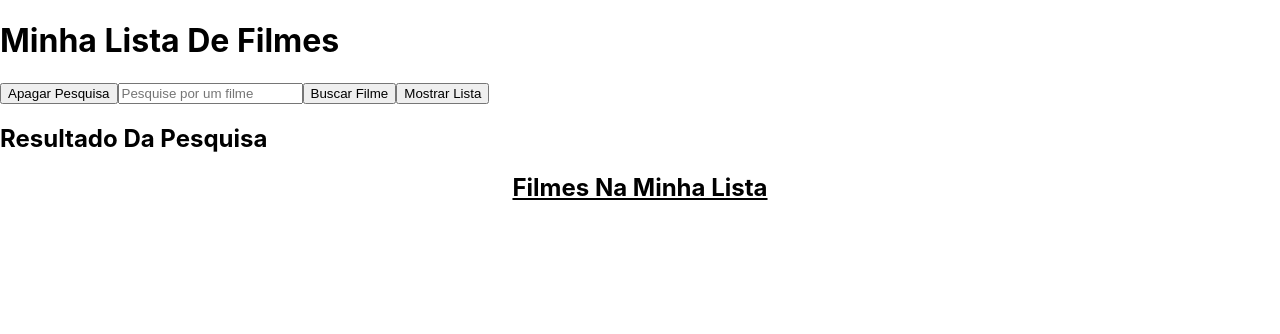
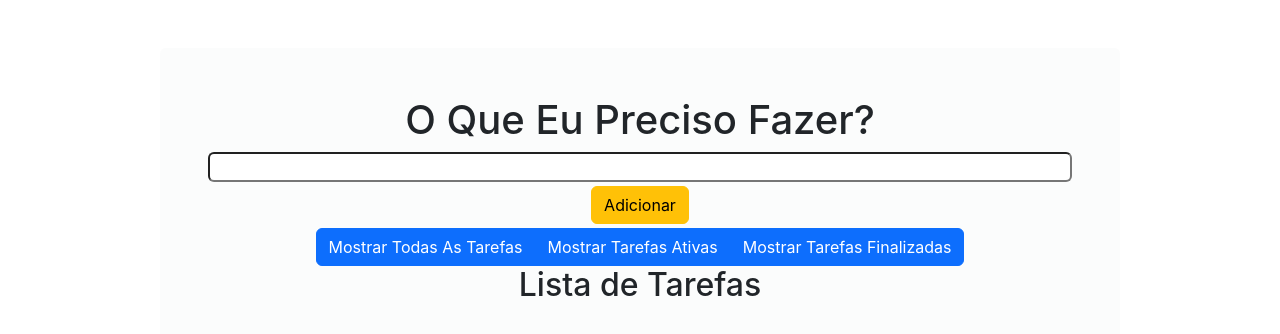
Before and after one commit to Uns0g/desafios-react-kick, a React (Create React App) app: page / in a window 1280 px wide. Shown: the top 334 px of the page. Built offline with nearby package versions, Linux system fonts and the light colour scheme.

Commit message:
pushando o desafio 26

```diff
--- a/public/index.html
+++ b/public/index.html
@@ -24,6 +24,19 @@
       work correctly both with client-side routing and a non-root public URL.
       Learn how to configure a non-root public URL by running `npm run build`.
     -->
+    <!-- CSS only -->
+    <link
+      href="https://cdn.jsdelivr.net/npm/bootstrap@5.2.0/dist/css/bootstrap.min.css"
+      rel="stylesheet"
+      integrity="sha384-gH2yIJqKdNHPEq0n4Mqa/HGKIhSkIHeL5AyhkYV8i59U5AR6csBvApHHNl/vI1Bx"
+      crossorigin="anonymous"
+    />
+    <!-- JavaScript Bundle with Popper -->
+    <script
+      src="https://cdn.jsdelivr.net/npm/bootstrap@5.2.0/dist/js/bootstrap.bundle.min.js"
+      integrity="sha384-A3rJD856KowSb7dwlZdYEkO39Gagi7vIsF0jrRAoQmDKKtQBHUuLZ9AsSv4jD4Xa"
+      crossorigin="anonymous"
+    ></script>
     <title>React App</title>
   </head>
   <body>
--- /dev/null
+++ b/src/desafios/desafio26/App.js
@@ -0,0 +1,51 @@
+import Lista from "./Lista";
+import Botoes from "./Botoes";
+
+import { useState } from "react";
+
+export default function App(props) {
+  const listaDeTarefas = props.tarefas.map((tarefa) => (
+    <Lista
+      id={tarefa.id}
+      name={tarefa.name}
+      completed={false}
+      key={tarefa.id}
+    />
+  ));
+
+  const [nomeDaTarefa, setarNome] = useState("");
+
+  return (
+    <div className="app-lista container w-75 mx-auto text-center bg-light bg-opacity-50 p-5 m-5 rounded">
+      <form
+        onSubmit={(ev) => {
+          ev.preventDefault();
+
+          let tarefaObjeto = {
+            id: props.tarefas.length,
+            name: nomeDaTarefa,
+            completed: false
+          };
+          props.tarefas.push(tarefaObjeto);
+        }}
+      >
+        <h1 className="">O Que Eu Preciso Fazer?</h1>
+        <input
+          type="text"
+          id="nova-tarefa-input"
+          className="input-group rounded"
+          name="texto"
+          onChange={(ev) => setarNome(ev.target.value)}
+          value={nomeDaTarefa}
+          autoComplete="off"
+        />
+        <button type="submit" className="m-1 btn btn-warning">
+          Adicionar
+        </button>
+      </form>
+      <Botoes />
+      <h2 id="lista-headings">Lista de Tarefas</h2>
+      <ul className="lista stack-large stack-exception">{listaDeTarefas}</ul>
+    </div>
+  );
+}
--- /dev/null
+++ b/src/desafios/desafio26/Botoes.js
@@ -0,0 +1,21 @@
+export default function Botoes() {
+  return (
+    <div className="filtros btn-group stack-exception">
+      <button className="btn btn-primary">
+        <span className="esconde">Mostrar </span>
+        <span>Todas As </span>
+        <span className="esconde">Tarefas</span>
+      </button>
+      <button className="btn btn-primary">
+        <span className="esconde">Mostrar </span>
+        <span className="esconde">Tarefas </span>
+        <span>Ativas</span>
+      </button>
+      <button className="btn btn-primary">
+        <span className="esconde">Mostrar </span>
+        <span className="esconde">Tarefas </span>
+        <span>Finalizadas</span>
+      </button>
+    </div>
+  );
+}
--- /dev/null
+++ b/src/desafios/desafio26/Lista.js
@@ -0,0 +1,25 @@
+export default function Lista(props) {
+  return (
+    <li className="lista list-group">
+      <div className="itens">
+        <input
+          id={props.id}
+          type="checkbox"
+          defaultChecked={props.completed}
+          className="form-check-label"
+        />
+        <label className="form-label" htmlFor={props.id}>
+          {props.name}
+        </label>
+      </div>
+      <div className="btn-group">
+        <button className="btn btn-success">
+          Editar <span className="visually-hidden">{props.name}</span>
+        </button>
+        <button className="btn btn-danger">
+          Apagar <span className="visually-hidden">{props.name}</span>
+        </button>
+      </div>
+    </li>
+  );
+}
--- a/src/index.js
+++ b/src/index.js
@@ -1,13 +1,15 @@
 import React from 'react';
 import ReactDOM from 'react-dom/client';
 import './index.css';
-import App from './desafios/desafio24/App';
+import App from './desafios/desafio26/App';
 import reportWebVitals from './reportWebVitals';
+
+let tarefas = []
 
 const root = ReactDOM.createRoot(document.getElementById('root'));
 root.render(
   <React.StrictMode>
-    <App/>
+    <App tarefas={tarefas}/>
   </React.StrictMode>
 );
 
```
